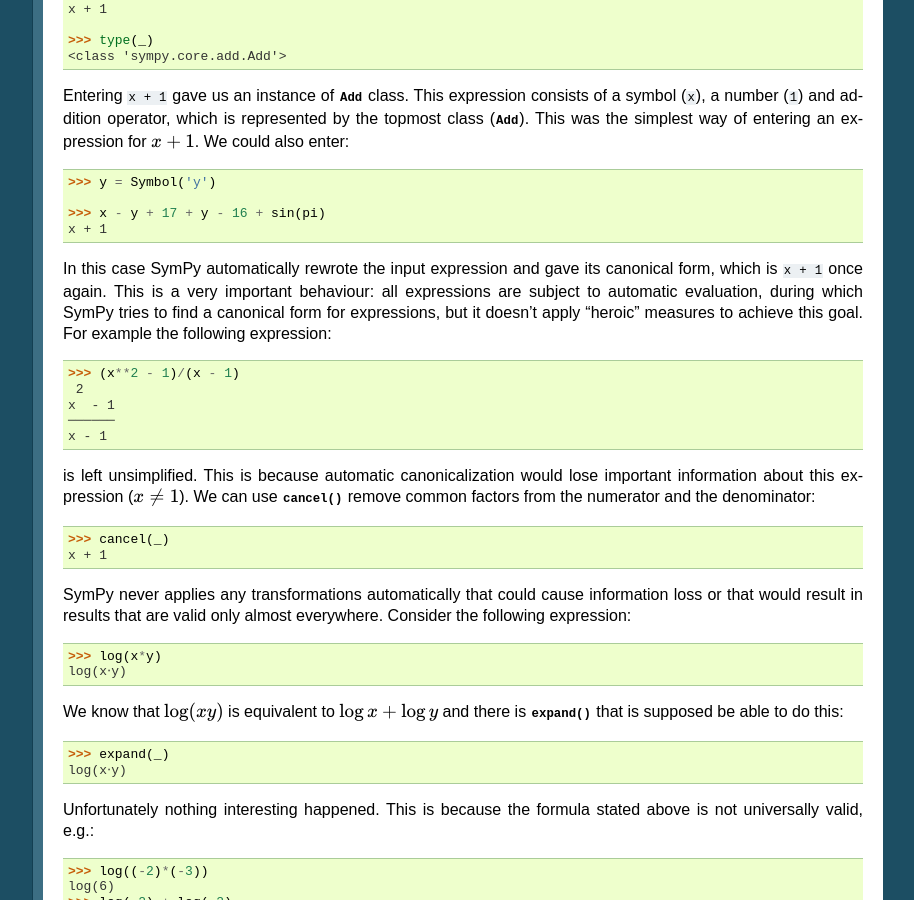
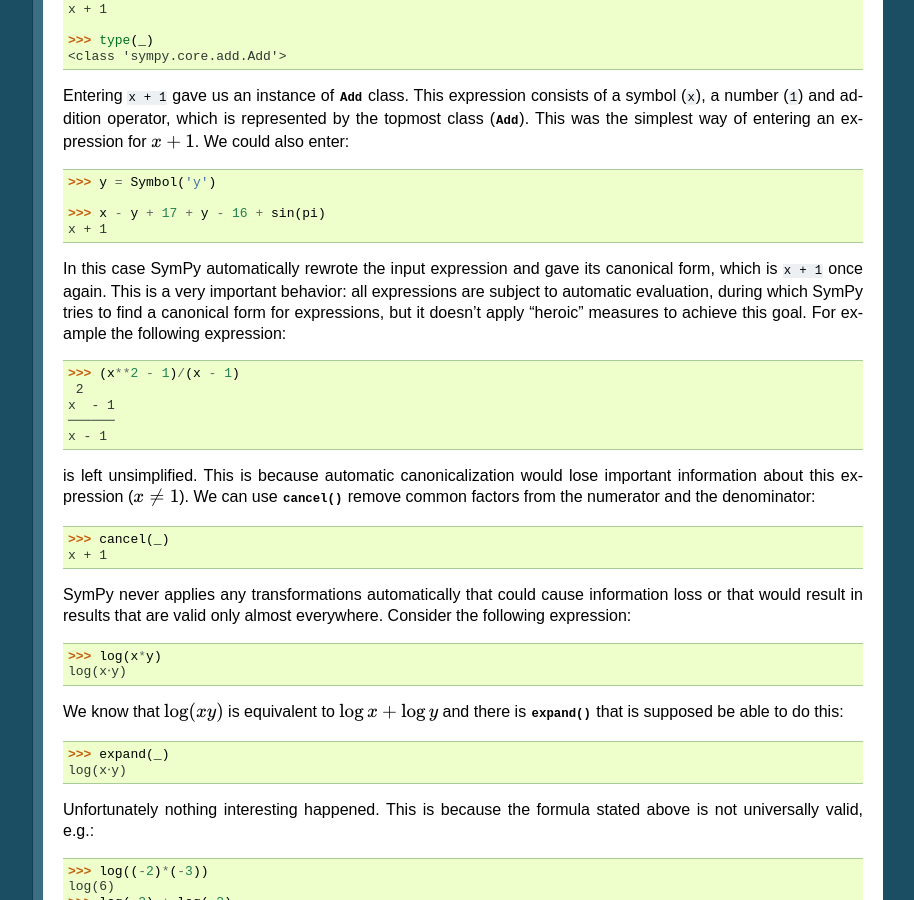
Before and after one commit to sympy/scipy-2016-tutorial, a Sphinx documentation site: the page built from source/introduction.rst, in a window 1280 px wide and 900 px high, scrolled down 4363 px. Shown: the whole window, without its empty margins (187-1101 px from the left). Built offline with Sphinx 7.4.7, drawn with Linux system fonts in a browser that asks for light colours; some of the changed text lies outside the part shown.

Commit message:
Some spelling fixes

```diff
--- a/source/introduction.rst
+++ b/source/introduction.rst
@@ -274,7 +274,7 @@ of entering an expression for `x + 1`. We could also enter::
 
 In this case SymPy automatically rewrote the input expression and gave its
 canonical form, which is ``x + 1`` once again. This is a very important
-behaviour: all expressions are subject to automatic evaluation, during which
+behavior: all expressions are subject to automatic evaluation, during which
 SymPy tries to find a canonical form for expressions, but it doesn't apply
 "heroic" measures to achieve this goal. For example the following expression::
 
@@ -1024,7 +1024,7 @@ code::
 
 The output shows that the :func:`subs` method gave a new expression with
 symbol ``x`` replaced with symbol ``a`` and symbol ``y`` replaced with
-symbol ``b``. The original expression wasn't modified. This behaviour
+symbol ``b``. The original expression wasn't modified. This behavior
 applies to all classes that are subclasses of :class:`Basic`. An exception
 to immutability rule is :class:`Matrix`, which allows in-place modifications,
 but it is not a subclass of :class:`Basic`::
@@ -1451,7 +1451,7 @@ gives use :exc:`TypeError`. For users' convenience, :func:`sympify` converts
     >>> type(_)
     <class 'sympy.core.power.Pow'>
 
-People who what pure Python behaviour of :func:`sympify` can disable this
+People who what pure Python behavior of :func:`sympify` can disable this
 automatic conversion by passing ``convert_xor=False`` to it.
 
 ``=`` is not comparison operator
```
Also changed, not shown: other parts of source/introduction.rst (+1 -1 lines).
